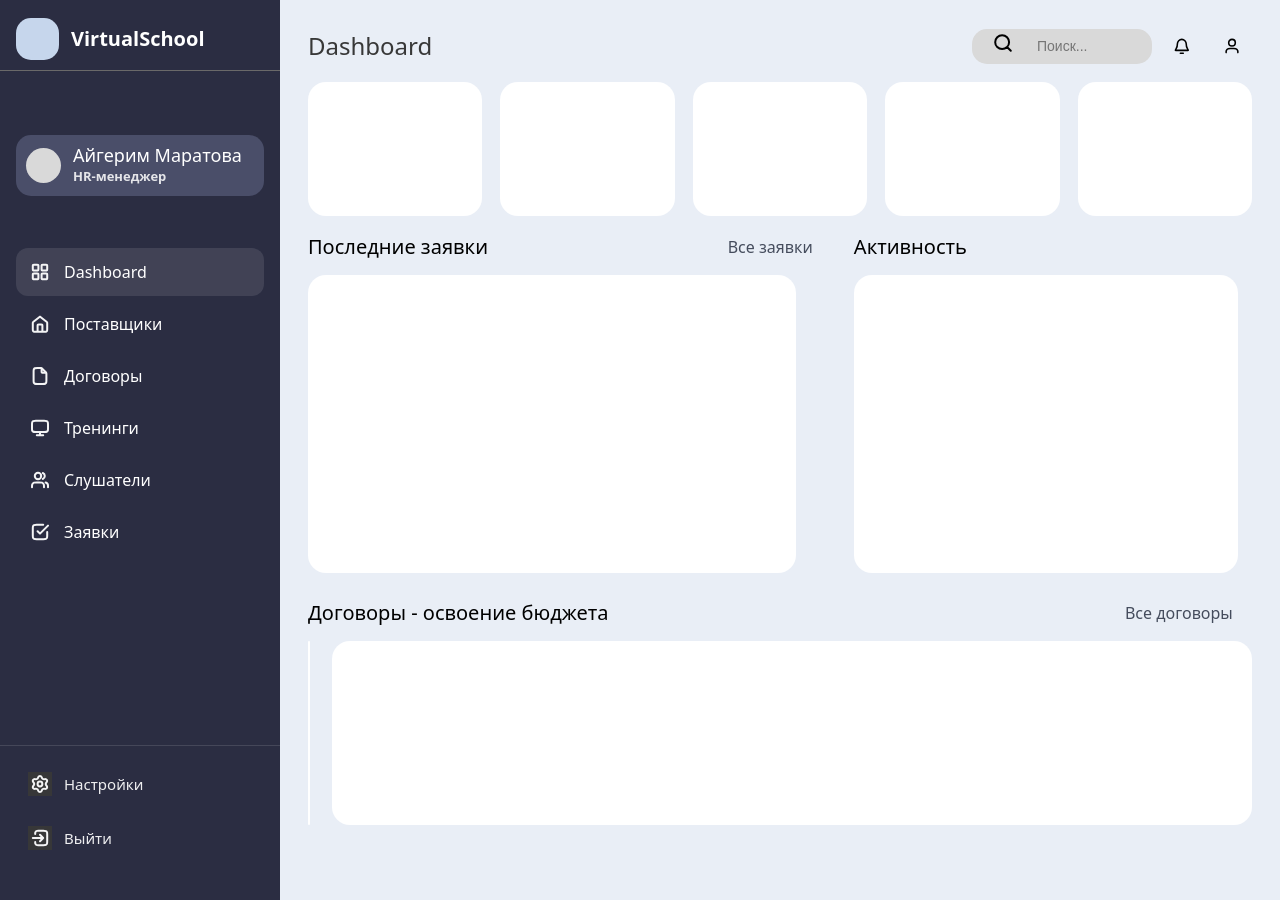
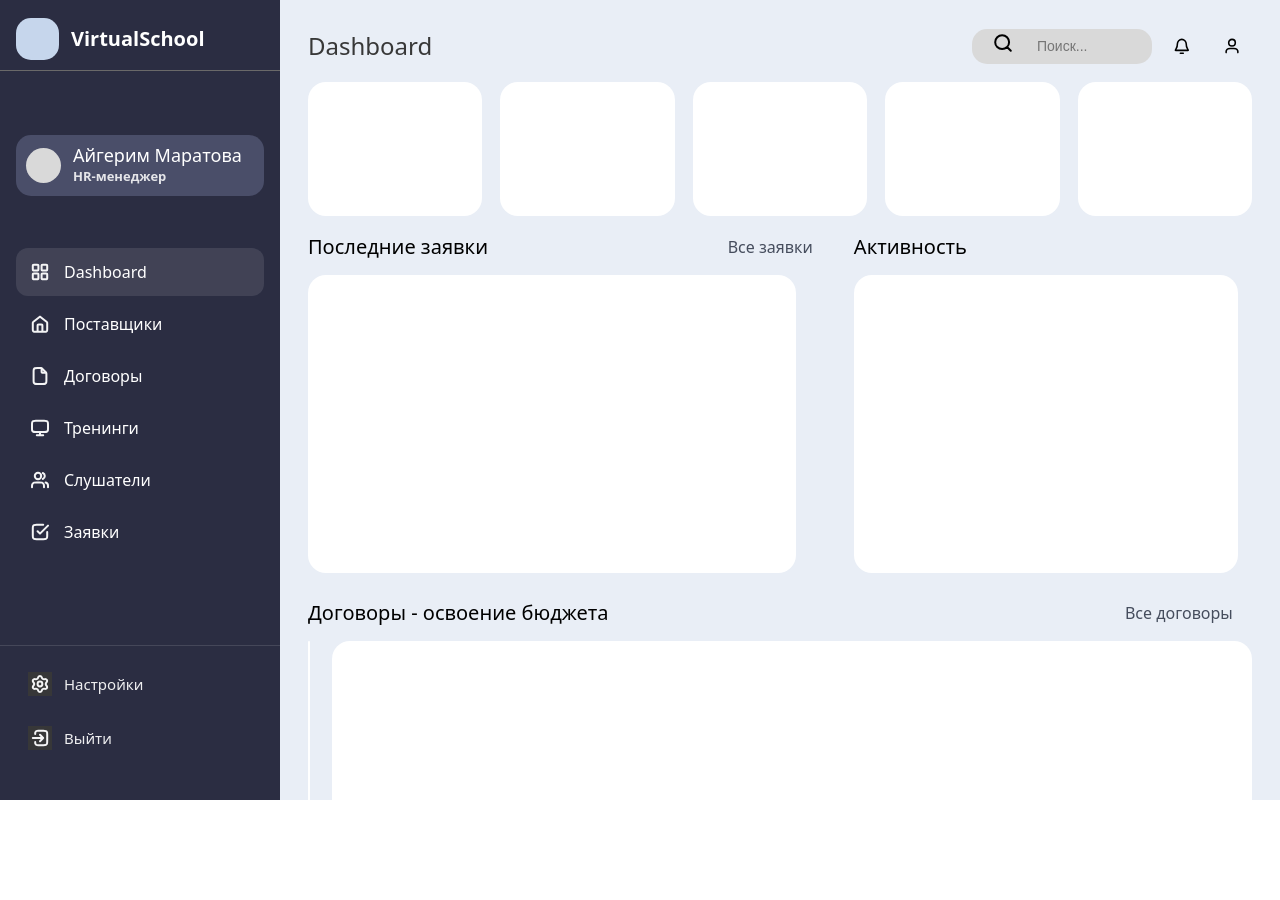
Before and after one commit to exekerey/t2, a React app in the folder frontend/: page / in a window 1280 px wide. After the commit the page ends 800 px from the top, so only its background shows below. Built offline with nearby package versions, Linux system fonts and the light colour scheme; the HTML template or start-up script is replaced by a standard one.

Commit message:
fix viewport

```diff
--- a/frontend/src/pages/Dashboard.css
+++ b/frontend/src/pages/Dashboard.css
@@ -1,5 +1,5 @@
 .layout{
-  height: 900px;
+  height: 100vh;
   width: 100%;
   display: flex;
   background: #e9eef6;
@@ -11,7 +11,7 @@
 /* SIDEBAR */
 .sidebar{
   width: 280px;
-  height: 900px;
+  height: 100vh;
   background: #2b2d42;
   color: #fff;
   display: flex;
@@ -135,7 +135,7 @@
 
 /* MAIN */
 .main{
-  height: 900px;
+  height: 100vh;
   width: 1160px;
   overflow-y: auto;
   flex: 1;
```
Also changed, not shown: 1 other file (tests, documents, lock files or other folders).
